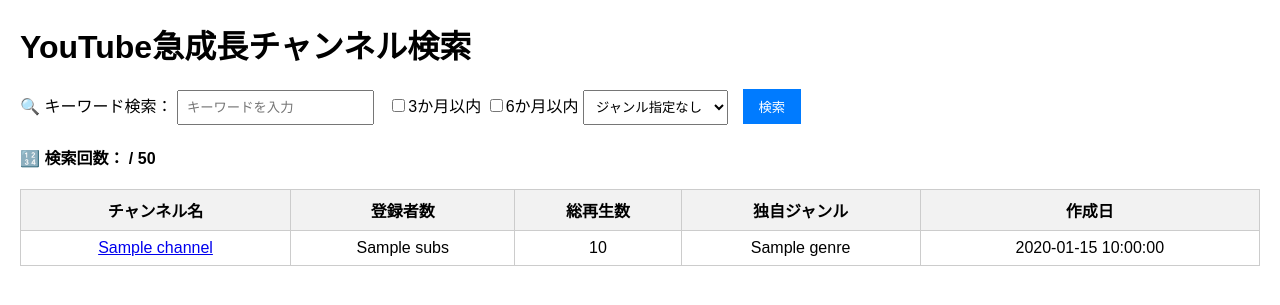
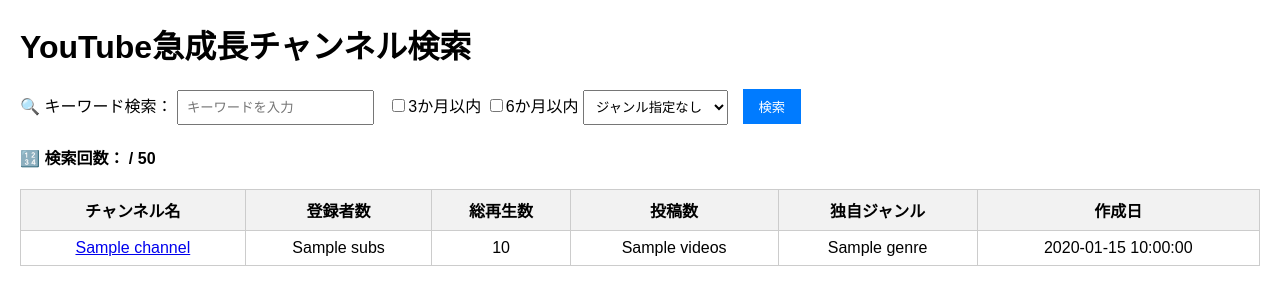
Before and after one commit to yamakenzzr/youtube-growth-app, a Flask app: template templates/index.html in a window 1280 px wide. Shown: the top 305 px of the page. Run offline with Flask 3, Linux system fonts and the light colour scheme; the template is opened without the code that fills it: most values are stand-ins (such as "Sample title", 1, 10 or a date in 2020).

Commit message:
Add files via upload

```diff
--- a/app.py
+++ b/app.py
@@ -31,6 +31,13 @@ def format_views(views):
         return f"{views / 10_000:.1f}万回再生"
     else:
         return f"{views}回再生"
+
+def format_videos(count):
+    count = int(count)
+    if count >= 10_000:
+        return f"{count / 10000:.1f}万本"
+    else:
+        return f"{count}本"
 
 @app.route("/", methods=["GET"])
 def index():
@@ -84,6 +91,7 @@ def index():
 
                     subs = ch["statistics"].get("subscriberCount", 0)
                     views = ch["statistics"].get("viewCount", 0)
+                    videos = ch["statistics"].get("videoCount", 0)
                     genre = guess_genre(title + desc)
 
                     channels.append({
@@ -91,6 +99,7 @@ def index():
                         "link": f"https://www.youtube.com/channel/{cid}",
                         "subs": format_subscribers(subs),
                         "views": format_views(views),
+                        "videos": format_videos(videos),
                         "published_at": pub_dt.strftime("%Y-%m-%d"),
                         "genre": genre
                     })
--- a/templates/index.html
+++ b/templates/index.html
@@ -64,7 +64,14 @@
 {% if channels %}
 <table>
 <thead>
-<tr><th>チャンネル名</th><th>登録者数</th><th>総再生数</th><th>独自ジャンル</th><th>作成日</th></tr>
+<tr>
+  <th>チャンネル名</th>
+  <th>登録者数</th>
+  <th>総再生数</th>
+  <th>投稿数</th>
+  <th>独自ジャンル</th>
+  <th>作成日</th>
+</tr>
 </thead>
 <tbody>
 {% for ch in channels %}
@@ -72,6 +79,7 @@
 <td><a href="{{ ch.link }}" target="_blank">{{ ch.title }}</a></td>
 <td>{{ ch.subs }}</td>
 <td>{{ ch.views }}</td>
+<td>{{ ch.videos }}</td>
 <td>{{ ch.genre }}</td>
 <td>{{ ch.published_at }}</td>
 </tr>
```
